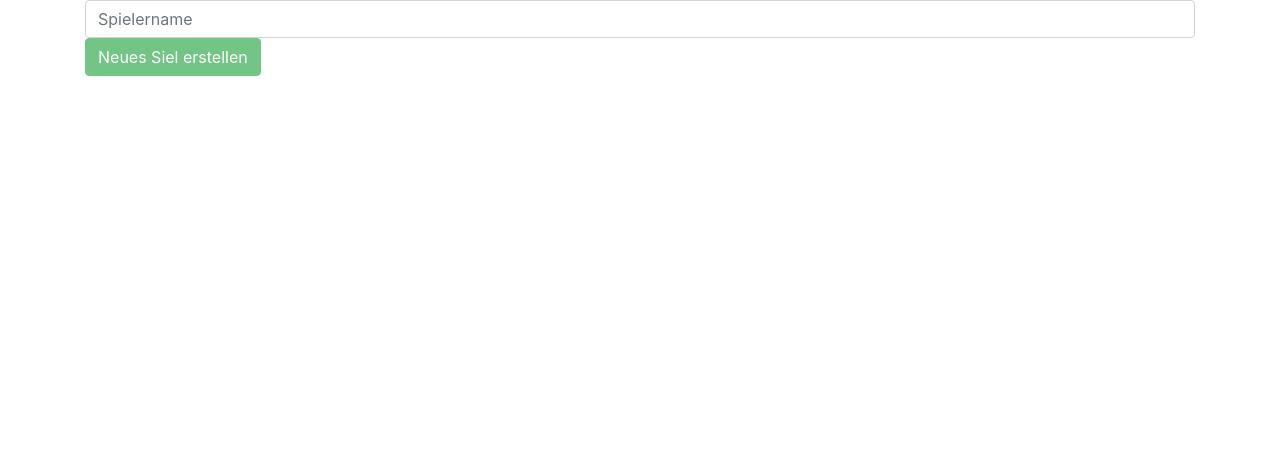
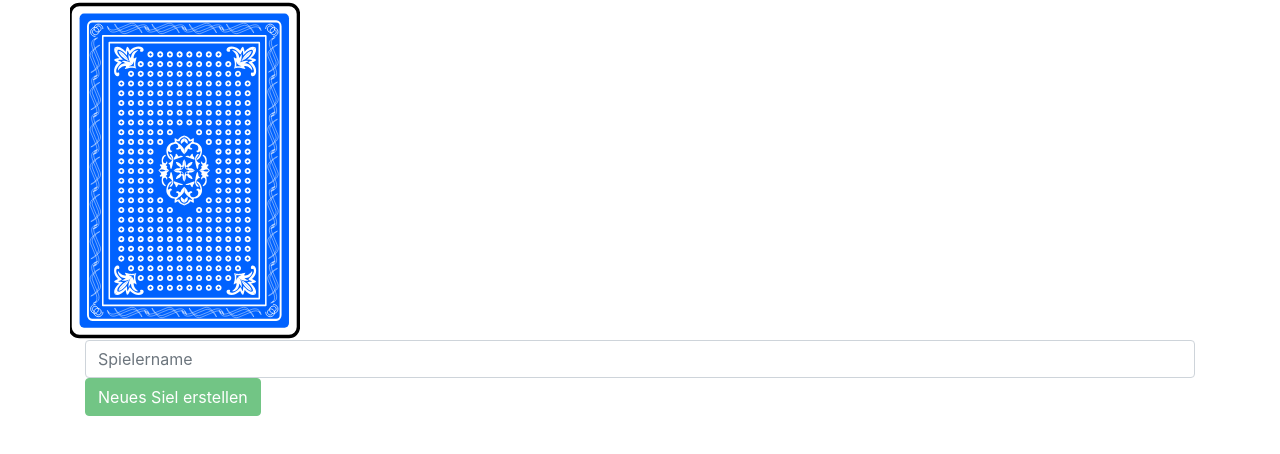
Before and after one commit to whitelake-city/maumau, a React (Create React App) app in the folder browser/: page / in a window 1280 px wide. Shown: the top 454 px of the page. Built offline with nearby package versions, Linux system fonts and the light colour scheme; no server answers.

Commit message:
add lobby

```diff
--- a/browser/src/App.js
+++ b/browser/src/App.js
@@ -1,24 +1,28 @@
-import React, { Component } from 'react'
-import { BrowserRouter as Router, Route, Link } from "react-router-dom"
+import React, {Component} from 'react'
+import {BrowserRouter as Router, Route} from "react-router-dom"
 import './App.css'
-import Lobby from './lobby/lobby'
+import {Welcome} from './lobby/welcome'
 import {MauMau} from "./maumau/maumau";
-import {ApiComponent, Api} from './api/api'
+import {Api, ApiComponent} from './api/api'
+import {Lobby} from "./lobby/lobby";
 
 class App extends Component {
     state = {
         api: new Api()
-  }
+    };
+
     componentDidMount() {
         this.state.api.connect()
     }
+
     render() {
         return (
             <Router>
                 <div className={"router"}>
-          <Route exact path="/" component={Lobby} />
-          <Route path="/mau-mau/:spielername" render={(props) => <MauMau {...props} />} />
-          <Route path="/api" component={props => <ApiComponent {...props} api={this.state.api} />} />
+                    <Route exact path="/" component={props => <Welcome {...props} api={this.state.api}/>}/>
+                    <Route path="/lobby/:spielerId" component={props => <Lobby {...props} api={this.state.api}/>}/>
+                    <Route path="/mau-mau/:spielerId" component={props => <MauMau {...props} />}/>
+                    <Route path="/api" component={props => <ApiComponent {...props} api={this.state.api}/>}/>
                 </div>
             </Router>
         );
--- a/browser/src/api/api.js
+++ b/browser/src/api/api.js
@@ -1,6 +1,6 @@
-import React, { Component } from 'react'
+import React, {Component} from 'react'
 import openSocket from 'socket.io-client';
-import { Button, Container, Row, Col, InputGroup, Input } from 'reactstrap';
+import {Button, Col, Container, Input, InputGroup, Row} from 'reactstrap';
 
 class ApiComponent extends Component {
     constructor(props) {
@@ -10,12 +10,12 @@ class ApiComponent extends Component {
     state = {
         spielername: '',
         spieler: []
-    }
+    };
 
     erstelleSpieler = (ereignis) => {
-        ereignis.preventDefault()
+        ereignis.preventDefault();
         this.props.api.erstelleSpieler(this.state.spielername, this.spielerErstellt)
-    }
+    };
 
     spielerErstellt = (ergebnis) => {
         if (ergebnis.ok) {
@@ -25,13 +25,13 @@ class ApiComponent extends Component {
         } else {
             console.log("Fehler beim Erstellen des Spielers.");
         }
-    }
+    };
 
     setzeSpielernamen = (ereignis) => {
         this.setState({
-            spielername: ereignis.target.value
-        })
-    }
+                          spielername: ereignis.target.value
+                      })
+    };
 
     spielGestartet = (ergebnis) => {
         console.log(ergebnis)
@@ -50,7 +50,7 @@ class ApiComponent extends Component {
                     <Col>
                         <form onSubmit={this.erstelleSpieler}>
                             <InputGroup>
-                                <Input placeholder="Spielername" onChange={this.setzeSpielernamen} required />
+                                <Input placeholder="Spielername" onChange={this.setzeSpielernamen} required/>
                             </InputGroup>
                             <InputGroup>
                                 <Button color="success" disabled={this.state.spielername.length < 1}>Spieler erstellen</Button>
@@ -65,7 +65,7 @@ class ApiComponent extends Component {
                     <Col>
                         <ul>
                             {this.state.spieler.map(spieler => (
-                                <Spieler api={this.props.api} spieler={spieler} key={spieler.id} spielGestartet={this.spielGestartet} />
+                                <Spieler api={this.props.api} spieler={spieler} key={spieler.id} spielGestartet={this.spielGestartet}/>
                             ))}
                         </ul>
                     </Col>
@@ -89,9 +89,10 @@ class ApiComponent extends Component {
 
 class Spieler extends Component {
     spielStarten = (ereignis) => {
-        ereignis.preventDefault()
+        ereignis.preventDefault();
         this.props.api.spielStarten(this.props.spieler.id, this.props.spielGestartet)
-    }
+    };
+
     render() {
         return (
             <Button
@@ -105,27 +106,38 @@ class Spieler extends Component {
 }
 
 class Api {
-    socket = null
+    socket = null;
+
     connect() {
         this.socket = openSocket('http://localhost:8000')
     }
 
-    erstelleSpieler(name, rueckfuf) {
+    erstelleSpieler(name, rueckruf) {
         this.socket.emit(
             'erstelleSpieler',
             { name },
             (ergebnis) => {
-                rueckfuf(ergebnis)
+                rueckruf(ergebnis)
             }
         )
     }
 
-    spielStarten(spielerId, rueckfuf) {
+    spielStarten(spielerId, rueckruf) {
         this.socket.emit(
             'spielStarten',
-            {spielerId},
+            { spielerId },
             (ergebnis) => {
-                rueckfuf(ergebnis)
+                rueckruf(ergebnis)
+            }
+        )
+    }
+
+    ladeLobby(spielerId, rueckruf) {
+        this.socket.emit(
+            'ladeLobby',
+            { spielerId },
+            (ergebnis) => {
+                rueckruf(ergebnis)
             }
         )
     }
@@ -137,4 +149,4 @@ class Api {
     }
 }
 
-export { ApiComponent, Api }
+export {ApiComponent, Api}
--- a/browser/src/lobby/lobby.js
+++ /dev/null
@@ -1,49 +0,0 @@
-import React, { Component } from 'react';
-import { Link } from "react-router-dom";
-
-import { Button, Container, Row, Col, InputGroup, Input } from 'reactstrap';
-
-class Lobby extends Component {
-  state = {
-    spielername: "",
-  }
-
-  setzeSpielernamen = (event) => {
-    this.setState({ spielername: event.target.value })
-  }
-
-  starteSpiel = () => {
-    this.props.history.push(`mau-mau/${this.state.spielername}`)
-  }
-
-  render() {
-    return (
-      <Container>
-        <Row>
-          <Col>
-            <form onSubmit={this.starteSpiel}>
-              <InputGroup>
-                <Input placeholder="Spielername" onChange={this.setzeSpielernamen} required />
-              </InputGroup>
-              <InputGroup>
-                <Button color="success" disabled={this.state.spielername.length < 1}>Neues Siel erstellen</Button>
-              </InputGroup>
-            </form>
-          </Col>
-        </Row>
-
-
-        <Row>
-          <Col>
-            <Link to={`mau-mau/${this.state.spielername}`}>
-
-            </Link>
-          </Col>
-        </Row>
-      </Container>
-
-    )
-  }
-}
-
-export default Lobby;
--- /dev/null
+++ b/browser/src/lobby/lobby.jsx
@@ -0,0 +1,73 @@
+import React, {Component} from "react";
+import Container from "reactstrap/es/Container";
+import {Row} from "reactstrap";
+import Col from "reactstrap/es/Col";
+import Button from "reactstrap/es/Button";
+
+export class Lobby extends Component {
+
+    constructor(props) {
+        super(props);
+        this.ladeLobby = this.ladeLobby.bind(this);
+    }
+
+    timer = 0;
+
+    state = {
+        spieler: [],
+    };
+
+    ladeLobby = () => {
+        this.props.api.ladeLobby(
+            this.props.match.params.spielerId,
+            (spieler) => {
+                // if (spieler.every(spieler => spieler.status !== 'starten')) {
+                    this.setState({ spieler: spieler });
+                // } else {
+                //     this.props.history.replace(`maumau/${spieler.id}`)
+                // }
+            });
+
+        this.componentWillMount();
+    };
+
+    componentWillMount() {
+        this.timer = setTimeout(this.ladeLobby, 1000);
+    }
+
+    componentWillUnmount() {
+        // remove timer
+        clearTimeout(this.timer);
+    }
+
+    render() {
+        return (
+            <Container>
+                <Row>
+                    <Col>
+                        <h1>Willkommen in der Lobby {this.props.match.params.spielerId}!</h1>
+                    </Col>
+                </Row>
+                <Row>
+                    <Col>
+                        <h3>Spieler:</h3>
+                    </Col>
+                </Row>
+                {this.state.spieler.map(
+                    (spieler) => {
+                        return (
+                            <Row key={spieler.id}>
+                                <Col>{spieler.name}</Col>
+                                <Col>{spieler.status}</Col>
+                            </Row>
+                        );
+                    }
+                )}
+                <Row>
+                    <Col><Button onClick={console.log("I want to start")}/> </Col>
+                </Row>
+
+            </Container>
+        );
+    }
+}
--- /dev/null
+++ b/browser/src/lobby/welcome.jsx
@@ -0,0 +1,61 @@
+import React, {Component} from 'react';
+import {Link} from "react-router-dom";
+
+import {Button, Col, Container, Input, InputGroup, Row} from 'reactstrap';
+import {KartenRueckseite} from "../maumau/komponenten/karten/kartenRueckseite";
+
+export class Welcome extends Component {
+
+    constructor(props) {
+        super(props);
+        this.setzeSpielernamen = this.setzeSpielernamen.bind(this);
+        this.geheInDieLobby = this.geheInDieLobby.bind(this);
+    }
+
+    state = {
+        spielername: "",
+    };
+
+    setzeSpielernamen = (event) => {
+        this.setState({ spielername: event.target.value })
+    };
+
+    geheInDieLobby = (event) => {
+        event.preventDefault();
+        console.log(this.state.spielername);
+        this.props.api.erstelleSpieler(this.state.spielername, (spieler) => {
+            this.props.history.push(`lobby/${spieler.id}`)
+        })
+    };
+
+    render() {
+        return (
+            <div className={"welcome"}>
+                <Container>
+                    <Row>
+                        <KartenRueckseite/>
+                    </Row>
+                    <Row>
+                        <Col>
+                            <form onSubmit={this.geheInDieLobby}>
+                                <InputGroup>
+                                    <Input placeholder="Spielername" onChange={this.setzeSpielernamen} required/>
+                                </InputGroup>
+                                <InputGroup>
+                                    <Button color="success" disabled={this.state.spielername.length < 1}>Neues Siel erstellen</Button>
+                                </InputGroup>
+                            </form>
+                        </Col>
+                    </Row>
+                    <Row>
+                        <Col>
+                            <Link to={`mau-mau/${this.state.spielername}`}>
+
+                            </Link>
+                        </Col>
+                    </Row>
+                </Container>
+            </div>
+        )
+    }
+}
--- a/browser/src/maumau/komponenten/karten/kartenRueckseite.jsx
+++ b/browser/src/maumau/komponenten/karten/kartenRueckseite.jsx
@@ -3,7 +3,7 @@ import React, {Component} from "react";
 export class KartenRueckseite extends Component {
     render() {
         return (
-            <img src={"/karten/rueckseite.svg"} className={"kartenrueckseite"}/>
+            <img src={"/karten/rueckseite.svg"} className={"kartenrueckseite"} alt={"karten rueckseite"}/>
         )
     }
 }
--- a/browser/src/maumau/komponenten/karten/kartenVorderseite.jsx
+++ b/browser/src/maumau/komponenten/karten/kartenVorderseite.jsx
@@ -18,6 +18,7 @@ export class KartenVorderseite extends Component {
             <img src={"/karten/" + this.props.karte.art + "/" + this.props.karte.wert + ".svg"}
                  className={"kartenvorderseite"}
                  onClick={this.beiClick}
+                 alt={this.props.karte.art + " " + this.props.karte.wert}
             />
         )
     }
--- a/browser/src/maumau/maumau.jsx
+++ b/browser/src/maumau/maumau.jsx
@@ -32,7 +32,8 @@ export class MauMau extends React.Component {
                 }
             },
             spieler: {
-                name: this.props.match.params.spielername,
+                id: this.props.match.params.spielerId,
+                name: this.props.match.params.spielerId,
                 karten: [
                     {
                         art: ART.KARO,
```
Also changed, not shown: 2 other files (tests, documents, lock files or other folders). Lines whose indentation alone changed are shown as unchanged.
